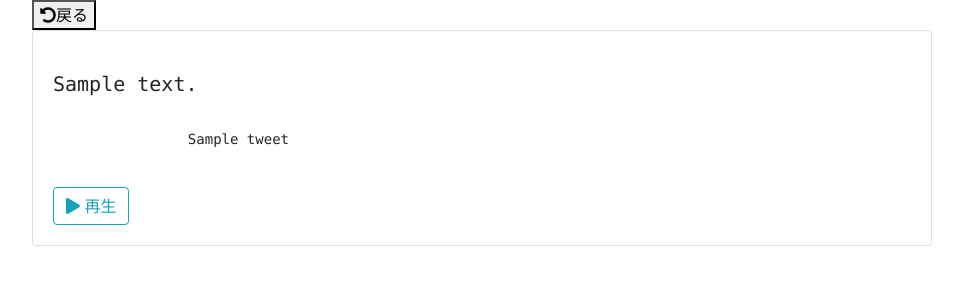
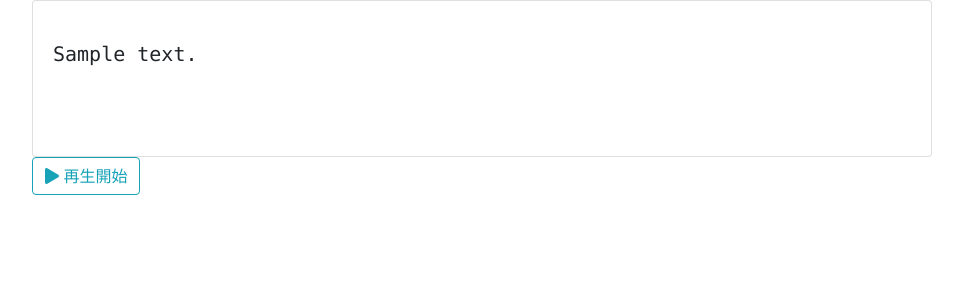
Before and after one commit to youchann/nats, a Flask app: template natsugash/templates/mainpage.html in a window 1280 px wide. Shown: the top 300 px of the page, without its empty margins (158-1121 px from the left). Run offline with Flask 2, Linux system fonts and the light colour scheme; the template is opened without the code that fills it: most values are stand-ins (such as "Sample title", 1, 10 or a date in 2020); some libraries are stand-ins or nearby versions.

Commit message:
自動再生

```diff
--- a/natsugash/static/js/main.js
+++ b/natsugash/static/js/main.js
@@ -1,34 +1,36 @@
-
-console.log('hello')
-
 let tweet_id = ''
 let visible_num = 0
-console.log('hello')
+let visible_total = $('.display_tweet').length
 
-for (var i = 0; i < 19; i++){
+// ツイートを一つずつ表示する
+for (var i = 0; i < visible_total; i++){
   $(".display_tweet").eq(i).css("display", "none")
+  $(`.display_tweet:eq(${i}) .btn-audio-play`).css('display', 'none')
 }
 $(".display_tweet").eq(0).css("display", "block")
-console.log('hello')
 
+
+// 一括自動再生ボタンの押下時
+$('.btn-audio-autoplay').on('click', function () {
+  $('.display_tweet:eq(0) .btn-audio-play').click()
+  $(this).css('display', 'none')
+})
+
+// 各ツイートにくっついてる再生ボタンの押下時
 $('.btn-audio-play').on('click', function() {
   let tweet_id = $(this).attr('id')
-  console.log(tweet_id)
-  // let substr_tweet_id = tweet_id.substr(5)
-  // console.log(substr_tweet_id)
   let a = new Audio('static/voicefiles/' + tweet_id + '.wav')
   a.play()
   a.addEventListener('ended', function(e) {
-    console.log('ended')
     $(".display_tweet").eq(visible_num).css("display", "none")
     visible_num += 1
     $(".display_tweet").eq(visible_num).css("display", "block")
+    $(`.display_tweet:eq(${visible_num}) .btn-audio-play`).click()
   })
 })
 
 // loadingの処理（雑にやってるけどとりあえずこれで）
 $('.btn-to-mainpage').on('click', function() {
-  console.log('抽出開始')
   $('#loading').show()
 })
 $(document).ready(function() {
--- a/natsugash/templates/mainpage.html
+++ b/natsugash/templates/mainpage.html
@@ -1,11 +1,5 @@
 {% extends "layout.html" %}
 {% block body %}
-<div class="row">
-  <div class="col-12">
-    <!-- <button type="button" class="btn btn-outline-info" id="to-index"><i class="fas fa-undo-alt"></i></button> -->
-      <button type="button" onclick="history.back()"　class="btn btn-outline-primary btn-lg"><i class="fas fa-undo-alt"></i>戻る</button>
-  </div>
-</div>
 <div class="row-wrapper">
   {% for k, v in tweets.items() %}
     <div class="row display_tweet">
@@ -15,14 +9,13 @@
             <div>
               <pre>
                 <h5 class="card-title">{{ v['text'] | safe }}</h5>
-                {{ k }}
               </pre>
             </div>
             <button type="button" class="btn btn-outline-info btn-audio-play" id="{{ k }}"><i class="fas fa-play"></i> 再生</button>
             <div>
               {% if v['media_type'] == "photo" %}
                 {% for i in range(v['photo_num']) %}
-                <img src="{{ v['media_src'][i + 1]}}" width="300px" class="media-border">
+                  <img src="{{ v['media_src'][i + 1]}}" width="300px" class="media-border">
                 {% endfor %}
               {% endif %}
               {% if v['media_type'] == "video" %}
@@ -34,5 +27,7 @@
       </div>
     </div>
   {% endfor %}
+  <button type="button" class="btn btn-outline-info btn-audio-autoplay"><i class="fas fa-play"></i> 再生開始</button>
+
 </div>
 {% endblock %}
```
